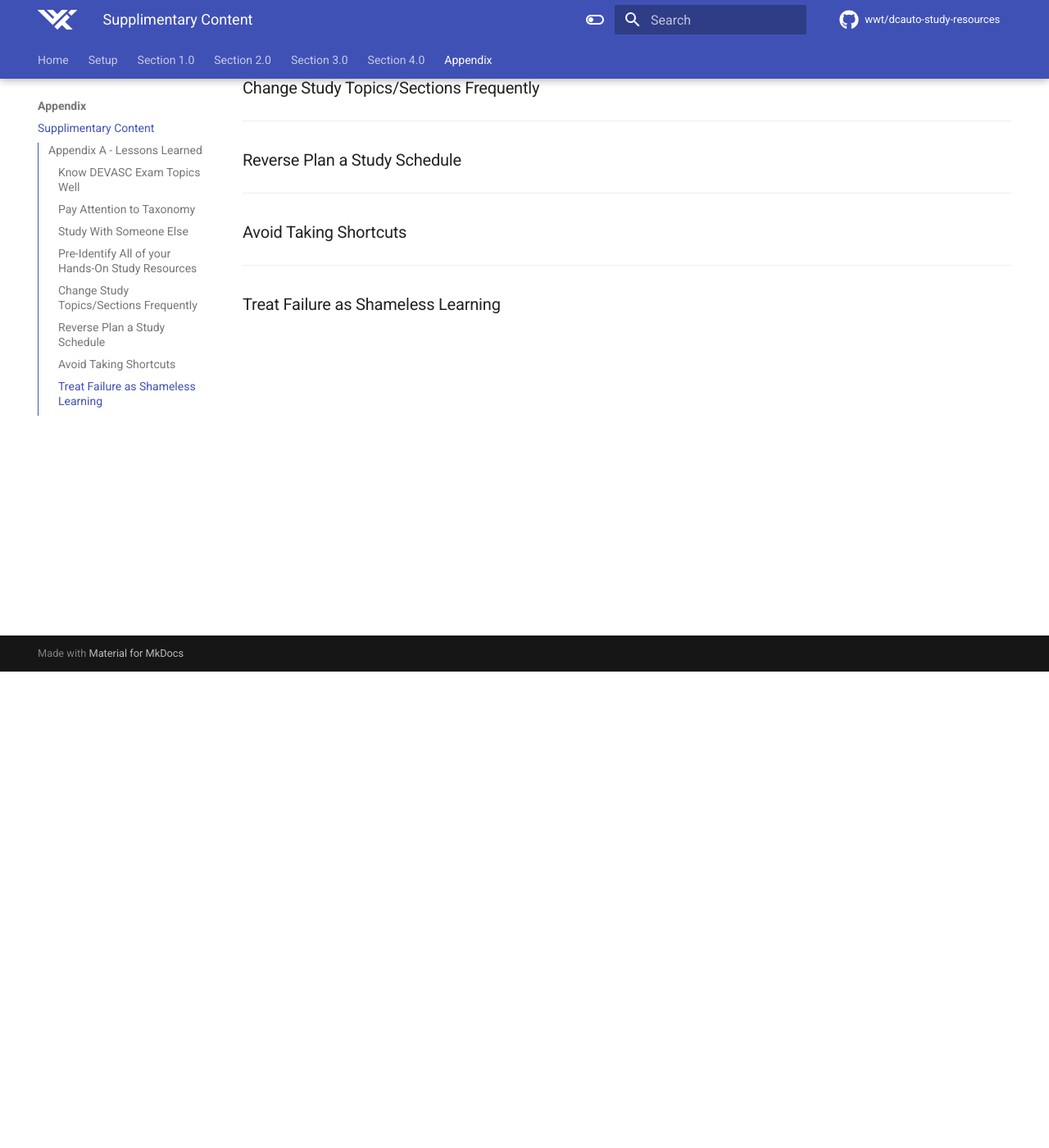
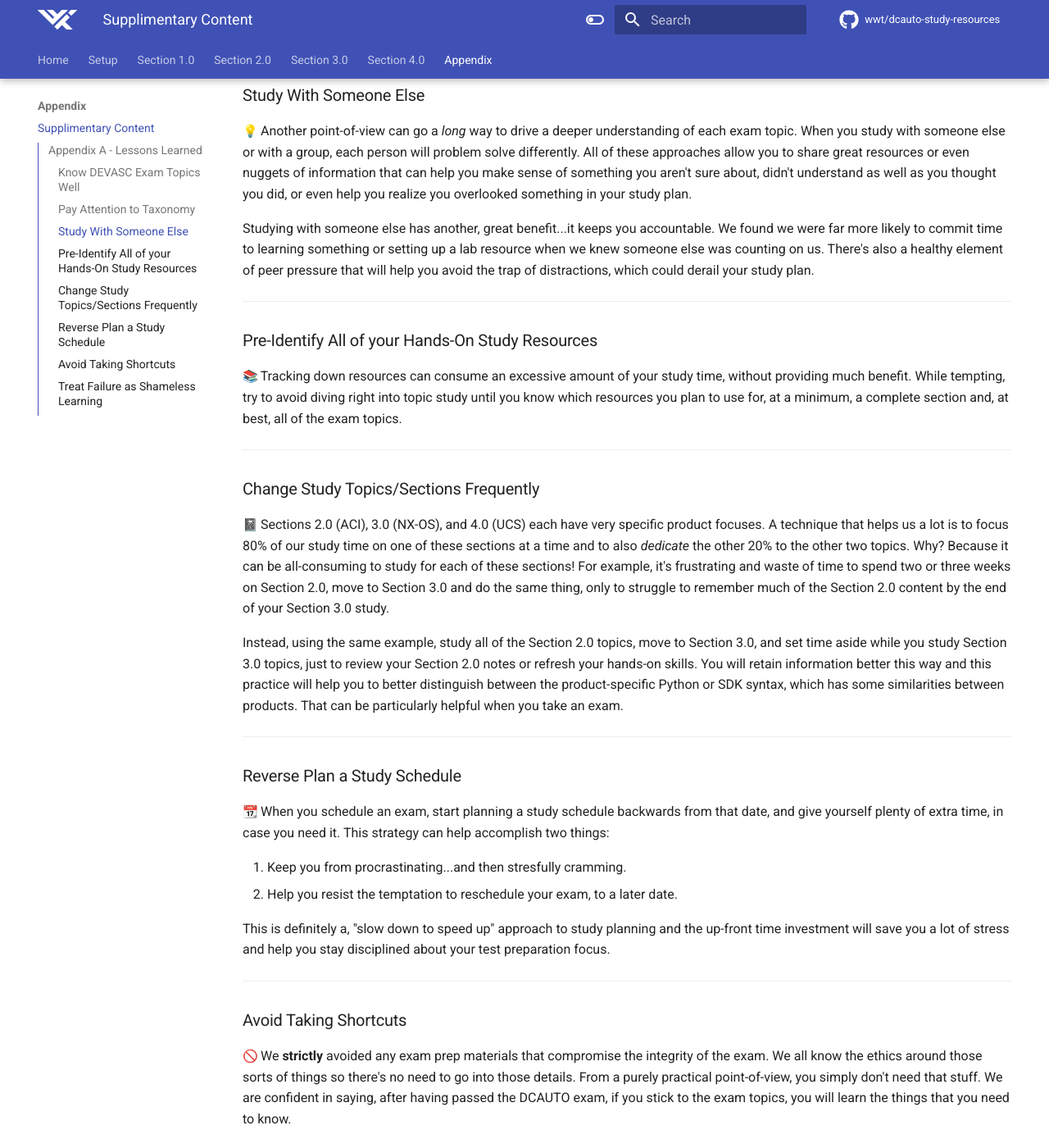
Before and after one commit to wwt/dcauto-study-resources, an MkDocs documentation site: the page built from docs/sections/appendix.md, in a window 1280 px wide and 1400 px high, scrolled down 581 px. Shown: the whole window at 82% size. Built offline with MkDocs 1.6.1 and Material for MkDocs 9.7.7, drawn with Linux system fonts in a browser that asks for light colours; emoji names are drawn with the system emoji font; comment, search, counter and statistics services are not loaded; some of the changed text lies outside the part shown.

Commit message:
Initial content

```diff
--- a/docs/sections/appendix.md
+++ b/docs/sections/appendix.md
@@ -6,30 +6,57 @@
 
 ### Know DEVASC Exam Topics Well
 
+:notebook_with_decorative_cover: Success with the product-specific exam topics rely on the skills you develop during study for the [Cisco DevNet Associate Exam](https://learningnetwork.cisco.com/s/devnet-associate-exam-topics "Cisco DevNet Associate Exam Topics"){target=_blank}.  The DevNet Associate exam topics have many similarities with Section 1.0 of the DCAUTO exam topics.  If you get really comfortable with these foundational topics, you will have a much easier time studying the product-specific topics.
+
 ---
 
 ### Pay Attention to Taxonomy
+
+:pencil: Pay close attention to the [taxonomy](https://www.bloomstaxonomy.net "Bloom's Taxonomy"){target=_blank} of each exam topic, in order to focus your study energy in the right place.  For example, if an exam topic has the taxonomy, "Describe..." versus "Construct..." you should probably spend more time reading about the "Describe" topic and more hands-on time with the "Construct" topic.  This technique helps maximize the time you spend studying.
 
 ---
 
 ### Study With Someone Else
 
+:bulb: Another point-of-view can go a _long_ way to drive a deeper understanding of each exam topic.  When you study with someone else or with a group, each person will problem solve differently.  All of these approaches allow you to share great resources or even nuggets of information that can help you make sense of something you aren't sure about, didn't understand as well as you thought you did, or even help you realize you overlooked something in your study plan.
+
+Studying with someone else has another, great benefit...it keeps you accountable.  We found we were far more likely to commit time to learning something or setting up a lab resource when we knew someone else was counting on us.  There's also a healthy element of peer pressure that will help you avoid the trap of distractions, which could derail your study plan.
+
 ---
 
 ### Pre-Identify All of your Hands-On Study Resources
+
+:books: Tracking down resources can consume an excessive amount of your study time, without providing much benefit.  While tempting, try to avoid diving right into topic study until you know which resources you plan to use for, at a minimum, a complete section and, at best, all of the exam topics.
 
 ---
 
 ### Change Study Topics/Sections Frequently
 
+:notebook: Sections 2.0 (ACI), 3.0 (NX-OS), and 4.0 (UCS) each have very specific product focuses.  A technique that helps us a lot is to focus 80% of our study time on one of these sections at a time and to also _dedicate_ the other 20% to the other two topics.  Why?  Because it can be all-consuming to study for each of these sections! For example, it's frustrating and waste of time to spend two or three weeks on Section 2.0, move to Section 3.0 and do the same thing, only to struggle to remember much of the Section 2.0 content by the end of your Section 3.0 study.
+
+Instead, using the same example, study all of the Section 2.0 topics, move to Section 3.0, and set time aside while you study Section 3.0 topics, just to review your Section 2.0 notes or refresh your hands-on skills.  You will retain information better this way and this practice will help you to better distinguish between the product-specific Python or SDK syntax, which has some similarities between products.  That can be particularly helpful when you take an exam.
+
 ---
 
 ### Reverse Plan a Study Schedule
+
+:calendar: When you schedule an exam, start planning a study schedule backwards from that date, and give yourself plenty of extra time, in case you need it.  This strategy can help accomplish two things:
+
+  1. Keep you from procrastinating...and then stresfully cramming.
+  2. Help you resist the temptation to reschedule your exam, to a later date.
+
+This is definitely a, "slow down to speed up" approach to study planning and the up-front time investment will save you a lot of stress and help you stay disciplined about your test preparation focus.
 
 ---
 
 ### Avoid Taking Shortcuts
 
+:no_entry_sign: We **strictly** avoided any exam prep materials that compromise the integrity of the exam.  We all know the ethics around those sorts of things so there's no need to go into those details.  From a purely practical point-of-view, you simply don't need that stuff.  We are confident in saying, after having passed the DCAUTO exam, if you stick to the exam topics, you will learn the things that you need to know.
+
 ---
 
 ### Treat Failure as Shameless Learning
+
+:star: Between us, we've failed A LOT of Cisco exams.  We used to think a failed exam was a badge of shame although, over many years, we learned that failing an exam is just a checkpoint on your certification journey.  Sometimes life's changing circumstances don't allow you to study as much as you would like.  We all learn different things at different paces so don't kick yourself if someone you study with passes an exam before you, or passes when you fail.
+
+Neither of us have deep backgrounds with ACI, NX-OS, or UCS so we approached our first attempt at the DCAUTO exam intending to learn where are knowledge gaps are, so we could regroup for another attempt.  In our specific case, after completing the exam, we both just happened to feel like we over-prepared a bit (which is not a complaint) and we were fortunate to pass on our first attempt.  Going into the exam without extreme self-pressure to "do or die" allowed us to focus our study energy on learning, instead of on simply passing the exam.  We passed the exam as a _result_ of our learning which feels pretty good...much better than it would feel to pass the exam and feel like we didn't learn anything.
```
